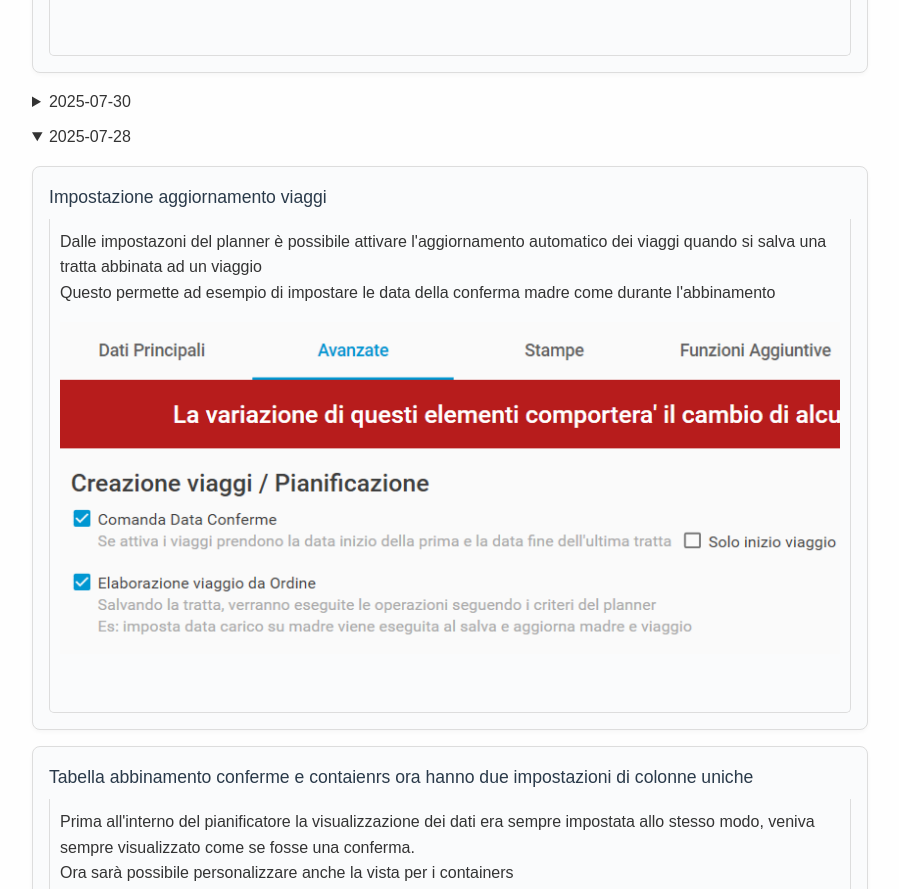
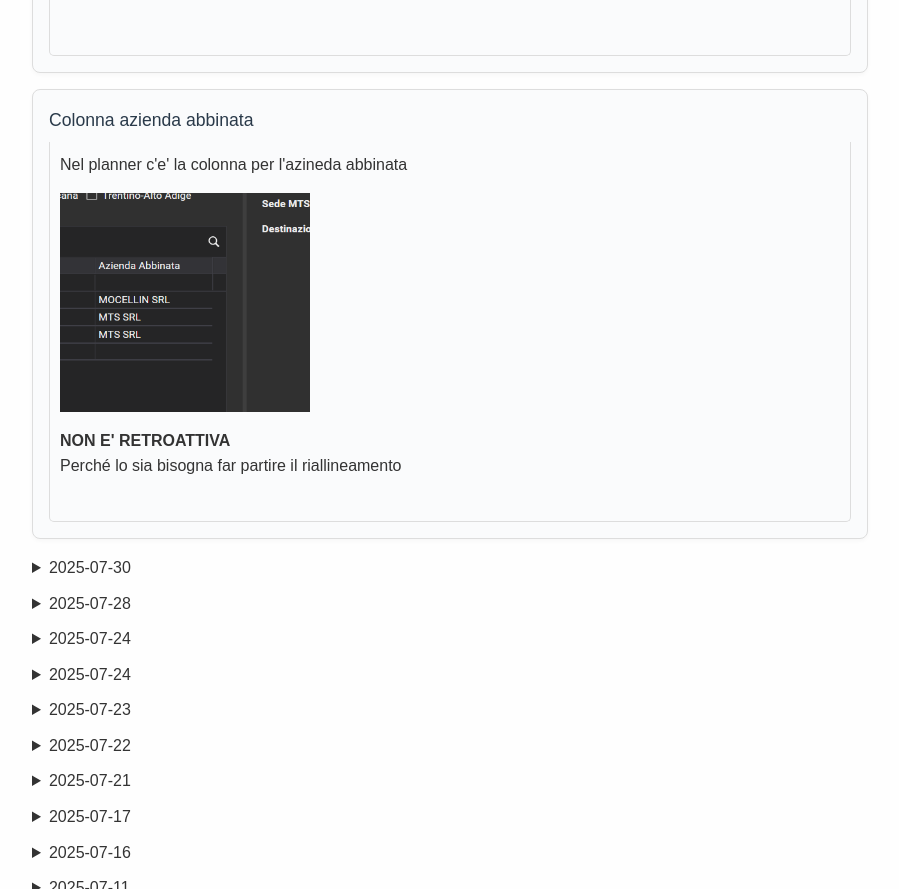
Before and after one commit to Fucio992/DocumentazioneElite, a plain HTML site: page modifiche-fatte/modifiche-indice.html in a window 1280 px wide. Shown: the part 1249-2138 px from the top of the page, without its empty margins (190-1089 px from the left). Drawn offline with Linux system fonts and the light colour scheme.

Commit message:
Add "Colonna azienda abbinata" section to the planner
- Introduced a new card section detailing the "Colonna azienda abbinata" feature in the planner.
- Included an image illustrating the feature.
- Added notes indicating that the feature is not retroactive and requires a realignment to take effect.

```diff
--- a/modifiche-fatte/modifiche-indice.html
+++ b/modifiche-fatte/modifiche-indice.html
@@ -53,6 +53,22 @@
           </div>
         </div>
 
+        <div class="card">
+          <div class="card-title">Colonna azienda abbinata
+          </div>
+          <div class="card-body">
+
+            <section>
+              <p>Nel planner c'e' la colonna per l'azineda abbinata</p>
+
+              <img src="../assets/pianificazione/azienda-abb-colonna.png" width="250px">
+
+              <p><strong>NON E' RETROATTIVA</strong></p>
+              <p>Perché lo sia bisogna far partire il riallineamento</p>
+            </section>
+          </div>
+        </div>
+
       </details>
 
       <details>
@@ -74,9 +90,7 @@
 
       </details>
 
-
-
-      <details open>
+      <details>
         <summary>2025-07-28</summary>
 
         <div class="card">
```
Also changed, not shown: assets/pianificazione/azienda-abb-colonna.png (added).
